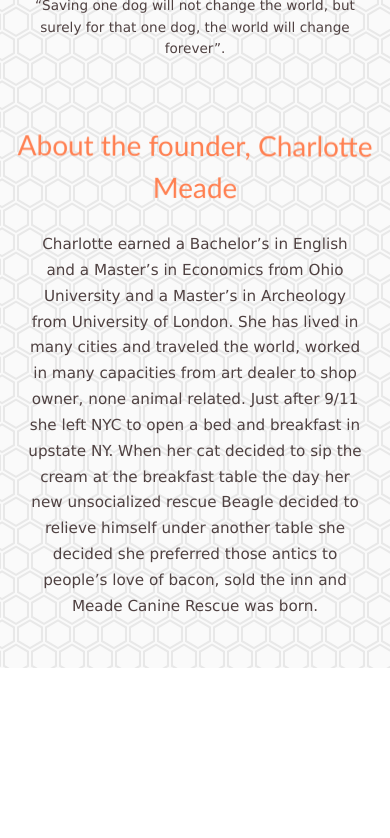
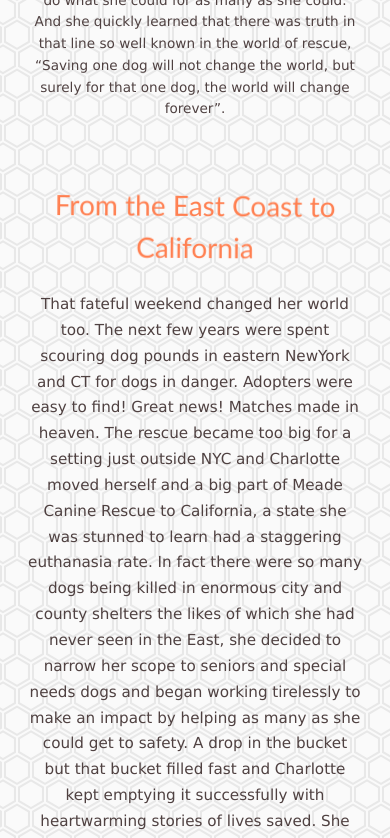
Before and after one commit to bootcamp-project-2026/bootcamp-app, a Next.js app: page /about in a window 390 px wide. Shown: the part 740-1578 px from the top of the page. Before the commit the page ends 1408 px from the top, so only its background shows below. Built offline with nearby package versions, Linux system fonts and the light colour scheme.

Commit message:
updated about, navbar, and donate page to add wishlist

```diff
--- a/src/app/about/about.module.css
+++ b/src/app/about/about.module.css
@@ -76,7 +76,9 @@
   line-height: 1.6;
 }
 
-.aboutCharlotte {
+.aboutCharlotte,
+.journey,
+.support {
   display: flex;
   flex-direction: column;
   align-items: center;
@@ -87,14 +89,18 @@
   text-align: center;
 }
 
-.aboutCharlotteTitle {
+.aboutCharlotteTitle,
+.journeyTitle,
+.supportTitle {
   margin: 0 0 1.5rem;
   color: var(--accent);
   font-family: var(--font-heading);
   font-size: clamp(1.75rem, 2.5vw + 1rem, 3.5rem);
 }
 
-.aboutCharlotteParagraph {
+.aboutCharlotteParagraph,
+.journeyParagraph,
+.supportParagraph {
   box-sizing: border-box;
   width: 100%;
   max-width: 900px;
@@ -104,6 +110,29 @@
   font-family: var(--font-body);
   font-size: clamp(0.95rem, 0.35vw + 0.8rem, 1.25rem);
   line-height: 1.7;
+}
+
+.supportButton {
+  display: inline-block;
+  margin-top: 2rem;
+  padding: 0.85rem 2.25rem;
+  border-radius: 999px;
+  background: var(--accent);
+  color: white;
+  font-family: var(--font-heading);
+  font-size: 1rem;
+  font-weight: 600;
+  letter-spacing: 0.2em;
+  text-decoration: none;
+  transition:
+    transform 0.15s ease,
+    box-shadow 0.15s ease;
+}
+
+.supportButton:hover,
+.supportButton:focus-visible {
+  box-shadow: 0 6px 16px rgba(0, 0, 0, 0.2);
+  transform: scale(1.08);
 }
 
 @media (max-width: 1023px) {
@@ -156,7 +185,9 @@
     color: var(--accent);
   }
 
-  .aboutCharlotte {
+  .aboutCharlotte,
+  .journey,
+  .support {
     padding: 2rem 0.5rem 3rem;
   }
 }
--- a/src/app/about/page.tsx
+++ b/src/app/about/page.tsx
@@ -1,3 +1,4 @@
+import Link from "next/link";
 import styles from "./about.module.css";
 import shared from "../../styles/shared.module.css";
 
@@ -9,7 +10,7 @@
           id="about-title"
           className={`${styles.aboutTitle} ${shared.wobble}`}
         >
-          ABOUT US
+          About
         </h1>
 
         <section id="our-story-subsection" className={styles.ourStory}>
@@ -34,6 +35,33 @@
               surely for that one dog, the world will change forever”.
             </p>
           </div>
+        </section>
+
+        <section id="journey-subsection" className={styles.journey}>
+          <h2
+            id="journey-title"
+            className={`${styles.journeyTitle} ${shared.wobble}`}
+          >
+            From the East Coast to California
+          </h2>
+          <p id="journey-paragraph" className={styles.journeyParagraph}>
+            That fateful weekend changed her world too. The next few years were
+            spent scouring dog pounds in eastern NewYork and CT for dogs in
+            danger. Adopters were easy to find! Great news! Matches made in
+            heaven. The rescue became too big for a setting just outside NYC and
+            Charlotte moved herself and a big part of Meade Canine Rescue to
+            California, a state she was stunned to learn had a staggering
+            euthanasia rate. In fact there were so many dogs being killed in
+            enormous city and county shelters the likes of which she had never
+            seen in the East, she decided to narrow her scope to seniors and
+            special needs dogs and began working tirelessly to make an impact by
+            helping as many as she could get to safety. A drop in the bucket but
+            that bucket filled fast and Charlotte kept emptying it successfully
+            with heartwarming stories of lives saved. She kept refilling it,
+            saving hundreds of dogs a year. Many were in conditions hard to
+            believe but all thrived in the fresh air and free ranging environs
+            and the ranch just got better and better.
+          </p>
         </section>
 
         <section
@@ -62,6 +90,23 @@
             born.
           </p>
         </section>
+
+        <section id="support-subsection" className={styles.support}>
+          <h2
+            id="support-title"
+            className={`${styles.supportTitle} ${shared.wobble}`}
+          >
+            Help Us Keep Saving Lives
+          </h2>
+          <p id="support-paragraph" className={styles.supportParagraph}>
+            Every dog here is given a second chance because of people like you.
+            Your support helps us care for senior and special needs dogs until
+            they find their forever homes.
+          </p>
+          <Link href="/donate" className={styles.supportButton}>
+            SUPPORT OUR DOGS
+          </Link>
+        </section>
       </section>
     </main>
   );
--- a/src/app/donate/donate.module.css
+++ b/src/app/donate/donate.module.css
@@ -3,20 +3,20 @@
   flex: 1 1 auto;
   flex-direction: column;
   align-items: center;
-  justify-content: center;
   box-sizing: border-box;
   min-height: 70dvh;
-  padding: 0 1rem;
+  padding: 1rem 1rem 0;
   color: var(--black);
   font-family: var(--font-heading);
   text-align: center;
+  padding: 5rem 1rem 0;
 }
 
 .container {
   box-sizing: border-box;
   width: min(420px, 100%);
   min-height: 30vh;
-  margin: 1rem 0 150px;
+  margin: auto 0 150px;
   padding: 20px;
   border: 2px solid #ccc;
   border-radius: 15px;
@@ -45,6 +45,10 @@
   background-color: var(--primary);
 }
 
+.sectionDivider {
+  margin-top: 24px;
+}
+
 .title {
   margin: 0 0 6px;
   color: var(--primary);
@@ -56,6 +60,15 @@
   margin: 0 0 6px;
   color: var(--grey);
   font-size: 15px;
+  text-align: left;
+}
+
+.wishList {
+  margin: 0 0 16px;
+  padding-left: 1.25rem;
+  color: var(--black);
+  font-size: 15px;
+  line-height: 1.6;
   text-align: left;
 }
 
@@ -104,7 +117,47 @@
 }
 
 @media (max-width: 600px) {
+  .page {
+    padding: 0.5rem 0.5rem 0;
+  }
+
   .container {
+    width: 100%;
     margin-bottom: 3rem;
+    padding: 14px;
+  }
+
+  .card {
+    padding: 12px;
+  }
+
+  .title {
+    font-size: 18px;
+    overflow-wrap: anywhere;
+  }
+
+  .subtitle,
+  .wishList {
+    font-size: 14px;
+  }
+
+  .wishList {
+    padding-left: 1rem;
+    overflow-wrap: anywhere;
   }
 }
+
+@media (max-width: 360px) {
+  .container {
+    padding: 10px;
+  }
+
+  .title {
+    font-size: 16px;
+  }
+
+  .donateButton {
+    padding: 5px 12px;
+    font-size: 14px;
+  }
+}
--- a/src/app/home/page.tsx
+++ b/src/app/home/page.tsx
@@ -7,7 +7,7 @@
 import CanineCarousel from "../../components/CanineCarousel";
 import { type Canine } from "../../database/canineSchema";
 
-const CAROUSEL_SIZE = 5;
+const CAROUSEL_SIZE = 10;
 
 function pickRandom<T>(items: T[], count: number): T[] {
   return [...items].sort(() => Math.random() - 0.5).slice(0, count);
@@ -79,6 +79,10 @@
           <h2 className={`${styles.dogTitle} ${shared.wobble}`}>
             Meet Some Pups!
           </h2>
+          <p className={styles.dogSubtitle}>
+            A few of our sweet seniors and special needs dogs who are hoping to
+            find a loving home.
+          </p>
           {loading ? (
             <p>Loading canines...</p>
           ) : error ? (
--- a/src/components/Navbar.module.css
+++ b/src/components/Navbar.module.css
@@ -1,7 +1,7 @@
 .navbar {
-  position: fixed;
+  position: sticky;
   top: 0;
-  z-index: 1000;
+  z-index: 10;
   width: 100%;
   height: 60px;
   padding: 1rem;
```
Also changed, not shown: src/app/donate/page.tsx (+30 -0 lines), src/app/home/home.module.css (+10 -0 lines).
